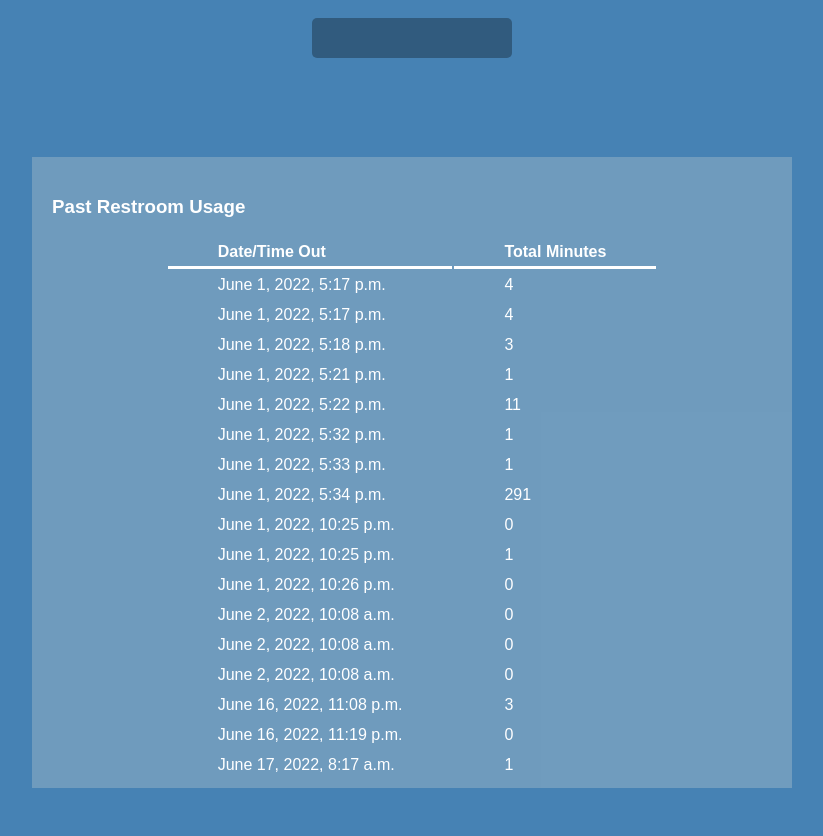
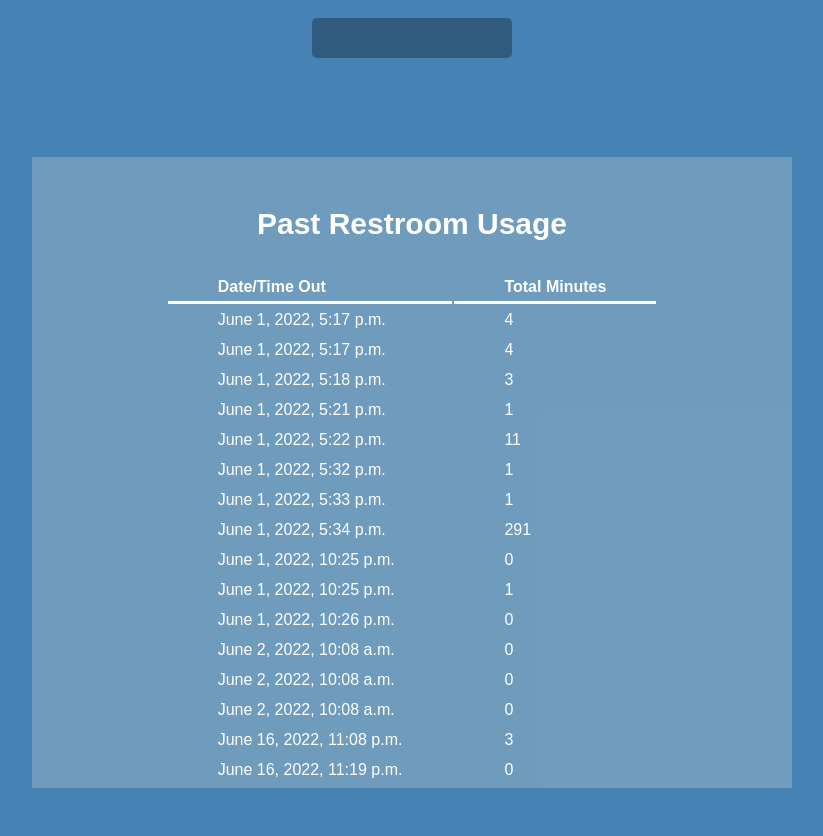
Before and after one commit to mrmaresh/classroom, a Django app: template attendance/templates/select.html in a window 1280 px wide. Shown: the part 285-1121 px from the top of the page, without its empty margins (236-1059 px from the left). Run offline with Django 3.2, Linux system fonts and the light colour scheme; data comes from the database, SQL or seed files in the repository; the template is opened without the code that fills it: values that come from a table or form of the project are taken from there, most other values are stand-ins (such as "Sample title", 1, 10 or a date in 2020); some web fonts are replaced.

Commit message:
Tue, Jun 21, 2022, 7:42 PM +00:00

```diff
--- a/attendance/static/select/style.css
+++ b/attendance/static/select/style.css
@@ -82,7 +82,10 @@ body {
     overflow: auto;
 }
 
-
+.restroom-usage-container h3 {
+    text-align: center;
+    font-size: 30px;
+}
 
 table {
     margin: 0 auto;
```
